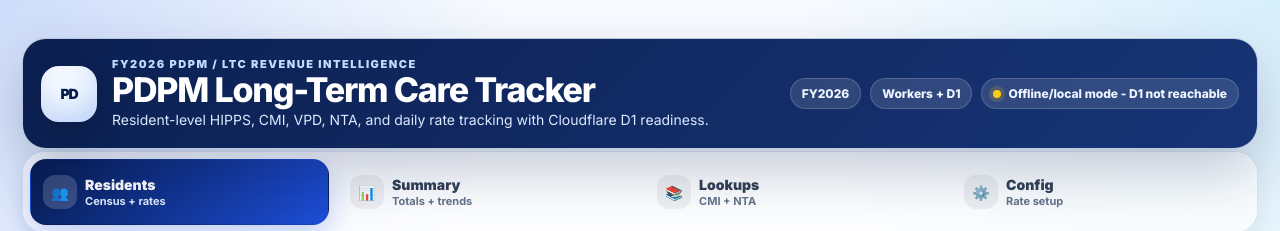
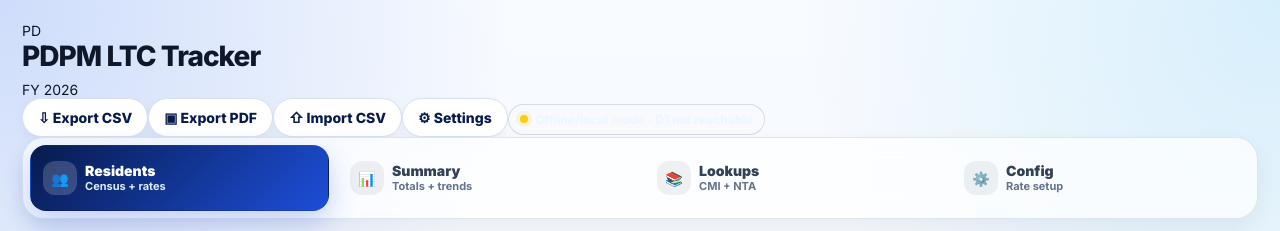
Before and after one commit to juanenguerra-cmd/pdpm, a React (Vite) app: page / in a window 1280 px wide. Shown: the top 231 px of the page. Built offline with nearby package versions, Linux system fonts and the light colour scheme; no server answers.

Commit message:
style: convert header to compact navy app bar

```diff
--- a/src/components/Header.jsx
+++ b/src/components/Header.jsx
@@ -1,25 +1,22 @@
 export function Header({ syncStatus = 'Loading...' }) {
-  const lowerStatus = String(syncStatus).toLowerCase();
-  const isSynced = lowerStatus.includes('sync') || lowerStatus.includes('saved') || lowerStatus.includes('ready');
+  const status = String(syncStatus || 'Ready');
 
   return (
-    <header className="appHeader">
-      <div className="brandBlock">
-        <div className="brandMark">PD</div>
+    <header className="topbar">
+      <div className="topbarBrand">
+        <div className="topbarLogo">PD</div>
         <div>
-          <div className="eyebrow">FY2026 PDPM / LTC Revenue Intelligence</div>
-          <h1>PDPM Long-Term Care Tracker</h1>
-          <p className="headerSubtitle">Resident-level HIPPS, CMI, VPD, NTA, and daily rate tracking with Cloudflare D1 readiness.</p>
+          <h1>PDPM LTC Tracker</h1>
+          <span>FY 2026</span>
         </div>
       </div>
 
-      <div className="headerActions">
-        <span className="statusPill">FY2026</span>
-        <span className="statusPill">Workers + D1</span>
-        <span className={`syncPill ${isSynced ? 'ok' : ''}`}>
-          <span className="syncDot" />
-          {syncStatus}
-        </span>
+      <div className="topbarActions">
+        <button type="button" className="ghostBtn">⇩ Export CSV</button>
+        <button type="button" className="ghostBtn">▣ Export PDF</button>
+        <button type="button" className="ghostBtn">⇧ Import CSV</button>
+        <button type="button" className="outlineBtn">⚙ Settings</button>
+        <span className="syncPill"><span className="syncDot" />{status}</span>
       </div>
     </header>
   );
```
